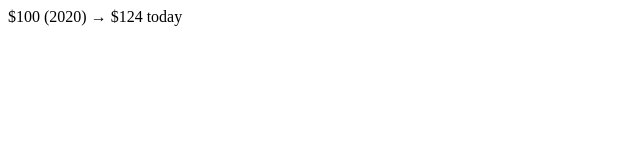
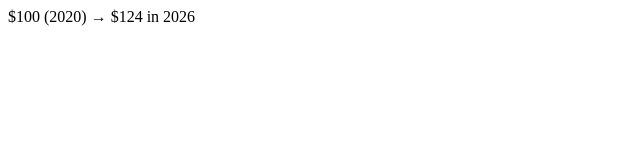
Before and after one commit to johnnybrotha/inflated-prices, a website: page public/fallback.html in a window 1280 px wide. Shown: the full height of the page, 0-640 px from the left. Drawn offline with Linux system fonts and the light colour scheme.

Commit message:
negligible

```diff
--- a/public/fallback.html
+++ b/public/fallback.html
@@ -7,6 +7,6 @@
   <meta property="og:url" content="https://yourtool.com/test" />
 </head>
 <body>
-  $100 (2020) → $124 today
+  $100 (2020) → $124 in 2026
 </body>
 </html>
```
